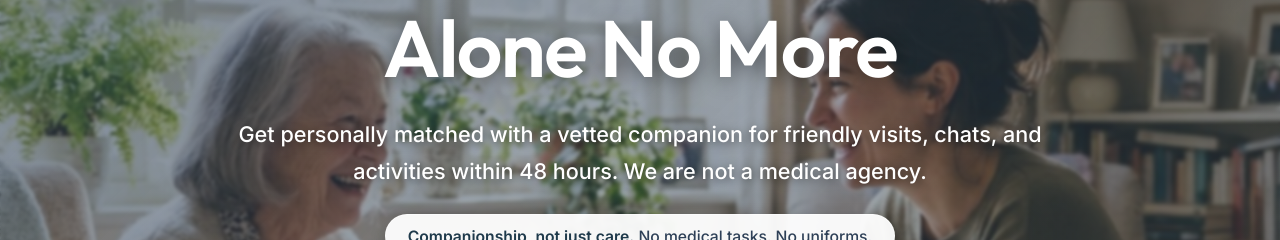
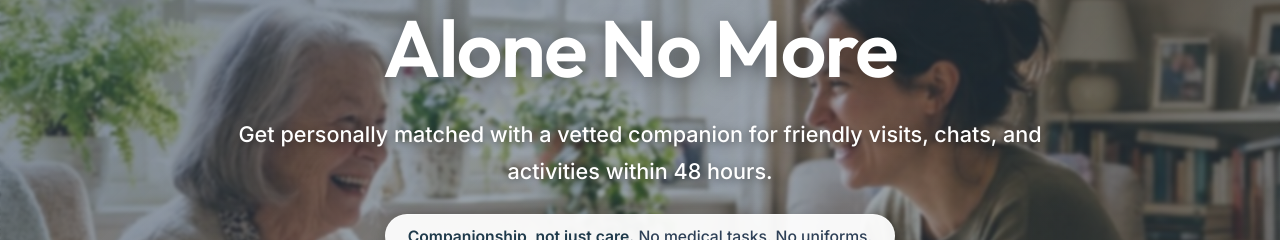
Before and after one commit to diddykk4-blip/Unlonely, a React (Vite) app: page / in a window 1280 px wide. Shown: the part 165-405 px from the top of the page. Built offline with nearby package versions, Linux system fonts and the light colour scheme; no server answers.

Commit message:
copy: remove medical agency sentence from hero subtitle

```diff
--- a/src/pages/Home.jsx
+++ b/src/pages/Home.jsx
@@ -46,7 +46,7 @@ const Home = () => {
             <h1 className="hero-title animate-fade-in" style={{ animationDelay: '0.1s' }}>Alone No More</h1>
 
             <p className="hero-subtitle animate-fade-in" style={{ animationDelay: '0.2s' }}>
-              Get personally matched with a vetted companion for friendly visits, chats, and activities within 48 hours. We are not a medical agency.
+              Get personally matched with a vetted companion for friendly visits, chats, and activities within 48 hours.
             </p>
 
             {/* USP Highlight Sub-Badge */}
```
